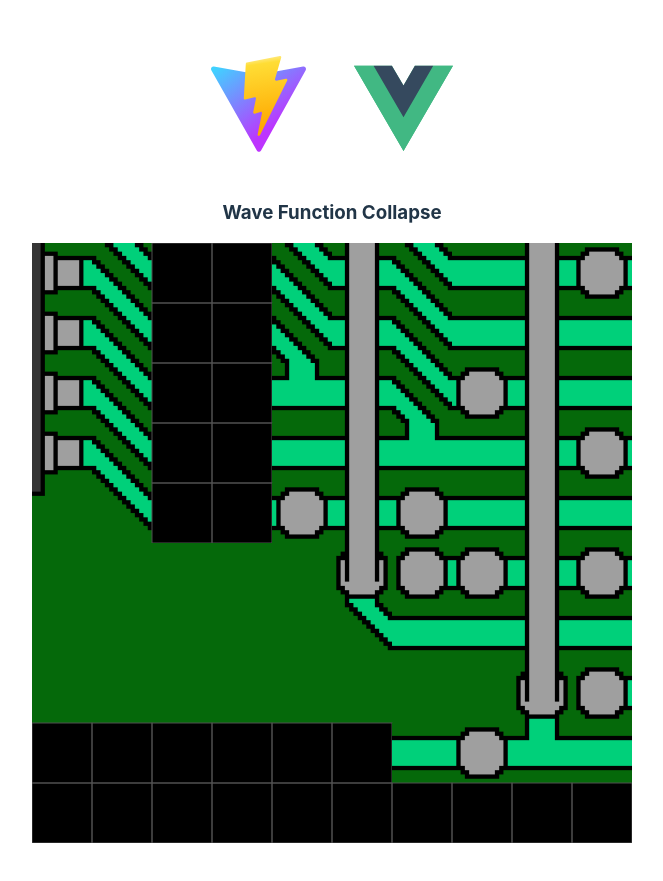
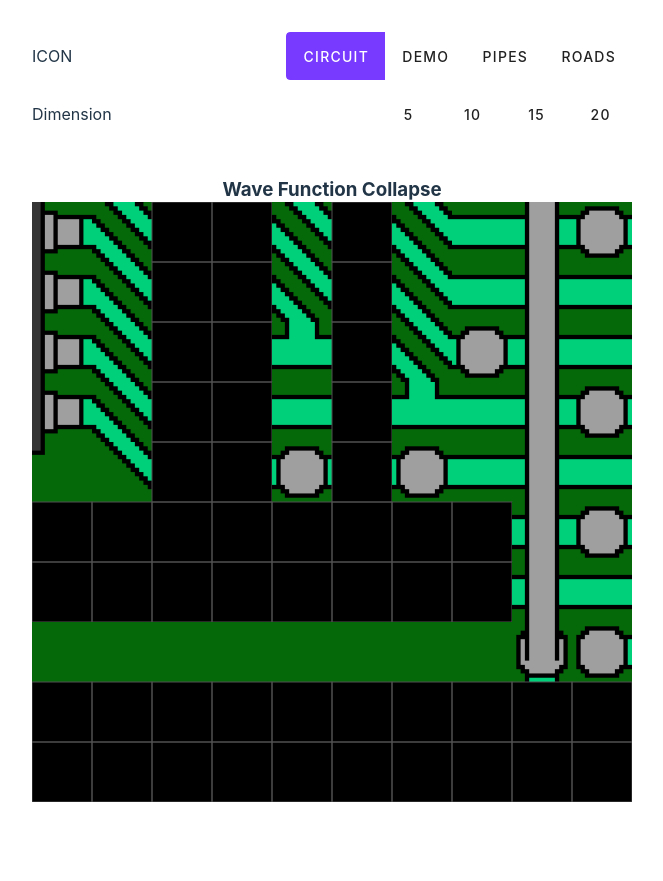
Before and after one commit to kaidu1982/CodingTrain, a Vue app in the folder wave-function-collapse/: page / in a window 1280 px wide. Shown: the whole page, without its empty margins (308-971 px from the left). After the commit the page ends 840 px from the top, so only its background shows below. Built offline with nearby package versions, Linux system fonts and the light colour scheme.

Commit message:
add Dimension Selector

```diff
--- a/wave-function-collapse/package.json
+++ b/wave-function-collapse/package.json
@@ -9,7 +9,9 @@
     "preview": "vite preview"
   },
   "dependencies": {
-    "vue": "^3.2.41"
+    "vue": "^3.2.41",
+    "vuetify": "^3.0.3",
+    "pinia": "^2.0.27"
   },
   "devDependencies": {
     "@vitejs/plugin-vue": "^3.2.0",
--- a/wave-function-collapse/src/App.vue
+++ b/wave-function-collapse/src/App.vue
@@ -1,28 +1,19 @@
 <script setup lang="ts">
-// This starter template is using Vue 3 <script setup> SFCs
-// Check out https://vuejs.org/api/sfc-script-setup.html#script-setup
-import HelloWorld from './components/HelloWorld.vue';
 import CanvasWrapper from './components/CanvasWrapper.vue';
+import Toolbar from './components/Toolbar.vue';
 </script>
 
 <template>
-    <div>
-        <img src="/vite.svg" class="logo" alt="Vite logo" />
-        <img src="./assets/vue.svg" class="logo vue" alt="Vue logo" />
+    <div class="main">
+        <toolbar class="toolbar" />
+        <canvas-wrapper />
     </div>
-    <canvas-wrapper />
 </template>
 
-<style scoped>
-.logo {
-    height: 6em;
-    padding: 1.5em;
-    will-change: filter;
-}
-.logo:hover {
-    filter: drop-shadow(0 0 2em #646cffaa);
-}
-.logo.vue:hover {
-    filter: drop-shadow(0 0 2em #42b883aa);
+<style lang="scss" scoped>
+.main {
+    .toolbar {
+        margin-bottom: 30px;
+    }
 }
 </style>
--- a/wave-function-collapse/src/components/CanvasWrapper.vue
+++ b/wave-function-collapse/src/components/CanvasWrapper.vue
@@ -6,10 +6,11 @@
 </template>
 
 <script lang="ts" setup>
-import { onMounted, reactive, ref, Ref } from 'vue';
+import { onMounted, reactive, ref, Ref, watch } from 'vue';
 import { preload, removeDuplicatedTiles } from '../util';
 import { Cell } from '../cell';
 import { Tile } from '../tile';
+import { useSetting } from '../store/setting';
 
 interface Data {
     images: HTMLImageElement[];
@@ -21,7 +22,7 @@ const mainCanvasRef: Ref<HTMLCanvasElement | undefined> =
 const width = ref(400);
 const height = ref(400);
 
-const DIM = 10;
+let DIM = 10;
 let tiles: Tile[] = [];
 let grid: Cell[] = [];
 
@@ -74,7 +75,7 @@ const draw = () => {
 
         const w = width.value / DIM;
         const h = height.value / DIM;
-        console.log('w, h', w, h);
+
         for (let j = 0; j < DIM; j++) {
             for (let i = 0; i < DIM; i++) {
                 let cell = grid[i + j * DIM];
@@ -228,6 +229,13 @@ const addTile = () => {
 
     startOver();
 };
+watch(
+    () => useSetting().dimension,
+    (dimension) => {
+        DIM = dimension;
+        startOver();
+    }
+);
 </script>
 
 <style lang="scss" scoped>
--- a/wave-function-collapse/src/components/Simple.vue
+++ /dev/null
@@ -1,45 +0,0 @@
-<template>
-  <div class="canvas-wrapper">
-    <h3>Wave Function Collapse</h3>
-    <canvas />
-  </div>
-</template>
-
-<script lang="ts" setup>
-import {onMounted, reactive} from "vue";
-import {preload} from "../util";
-
-interface Data {
-  images: HTMLImageElement[]
-}
-const state: Data = reactive({images: []})
-
-
-
-
-onMounted(async () => {
-  state.images = preload();
-});
-
-//TODO 레티나 고려해야함. 실제 렌더링은 2배가 되겠지...
-// const props = defineProps({
-//   width: {
-//     type: Number,
-//     default: 400,
-//   },
-//   height: {
-//     type: Number,
-//     default: 400,
-//   },
-// });
-</script>
-
-<style lang="scss" scoped>
-.canvas-wrapper {
-
-  canvas {
-    width: 400px;
-    height: 400px;
-  }
-}
-</style>
--- /dev/null
+++ b/wave-function-collapse/src/components/Toolbar.vue
@@ -0,0 +1,67 @@
+<template>
+    <div class="toolbar">
+        <div>
+            <span>ICON</span>
+            <v-btn-toggle v-model="iconType" color="deep-purple-accent-3" group>
+                <v-btn value="circuit"> circuit </v-btn>
+
+                <v-btn value="demo"> demo </v-btn>
+
+                <v-btn value="pipes"> pipes </v-btn>
+
+                <v-btn value="roads"> roads </v-btn>
+            </v-btn-toggle>
+        </div>
+        <div>
+            <span>Dimension</span>
+
+            <v-btn-toggle
+                v-model="dimensionType"
+                color="deep-purple-accent-3"
+                group
+            >
+                <v-btn value="5"> 5 </v-btn>
+
+                <v-btn value="10"> 10 </v-btn>
+
+                <v-btn value="15"> 15 </v-btn>
+
+                <v-btn value="20"> 20 </v-btn>
+            </v-btn-toggle>
+        </div>
+    </div>
+</template>
+
+<script lang="ts" setup>
+import { ICON, useSetting } from '../store/setting';
+import { computed, ComputedRef, ref, watch, WritableComputedRef } from 'vue';
+
+const { icon, updateIcon, dimension, updateDimension } = useSetting();
+
+// const text = ref('circuit');
+const iconType: WritableComputedRef<any> = computed({
+    get: () => useSetting().icon,
+    set: (val) => updateIcon(val),
+});
+
+const dimensionType = computed({
+    get: () => useSetting().dimension,
+    set: (val) => updateDimension(val),
+});
+</script>
+
+<style lang="scss" scoped>
+.toolbar {
+    display: flex;
+    flex-direction: column;
+
+    > div {
+        display: flex;
+        justify-content: space-between;
+        > span {
+            line-height: 48px;
+        }
+        margin-bottom: 10px;
+    }
+}
+</style>
--- a/wave-function-collapse/src/main.ts
+++ b/wave-function-collapse/src/main.ts
@@ -1,5 +1,17 @@
-import { createApp } from 'vue'
-import './style.css'
-import App from './App.vue'
+import { createApp } from 'vue';
+import { createPinia } from 'pinia';
+import './style.css';
+import App from './App.vue';
 
-createApp(App).mount('#app')
+// Vuetify
+import 'vuetify/styles';
+import { createVuetify } from 'vuetify';
+import * as components from 'vuetify/components';
+import * as directives from 'vuetify/directives';
+
+const vuetify = createVuetify({
+    components,
+    directives,
+});
+
+createApp(App).use(vuetify).use(createPinia()).mount('#app');
--- /dev/null
+++ b/wave-function-collapse/src/store/setting.ts
@@ -0,0 +1,27 @@
+import { ref } from 'vue';
+import { defineStore } from 'pinia';
+
+export type ICON = 'circuit' | 'demo' | 'pipes' | 'roads';
+export type DIMENSION = 5 | 10 | 15 | 20;
+
+export const useSetting = defineStore('setting', () => {
+    const icon = ref<ICON>('circuit');
+
+    const updateIcon = (iconType: ICON) => {
+        icon.value = iconType;
+        console.log('icon.value', icon.value);
+    };
+
+    const dimension = ref<DIMENSION>(10);
+    const updateDimension = (dimensionValue: DIMENSION) => {
+        dimension.value = dimensionValue;
+        console.log('dimensionValue', dimensionValue);
+    };
+
+    return {
+        icon,
+        updateIcon,
+        dimension,
+        updateDimension,
+    };
+});
```
Also changed, not shown: wave-function-collapse/src/components/HelloWorld.vue (deleted, +0 -38 lines), 2 other files (tests, documents, lock files or other folders).
